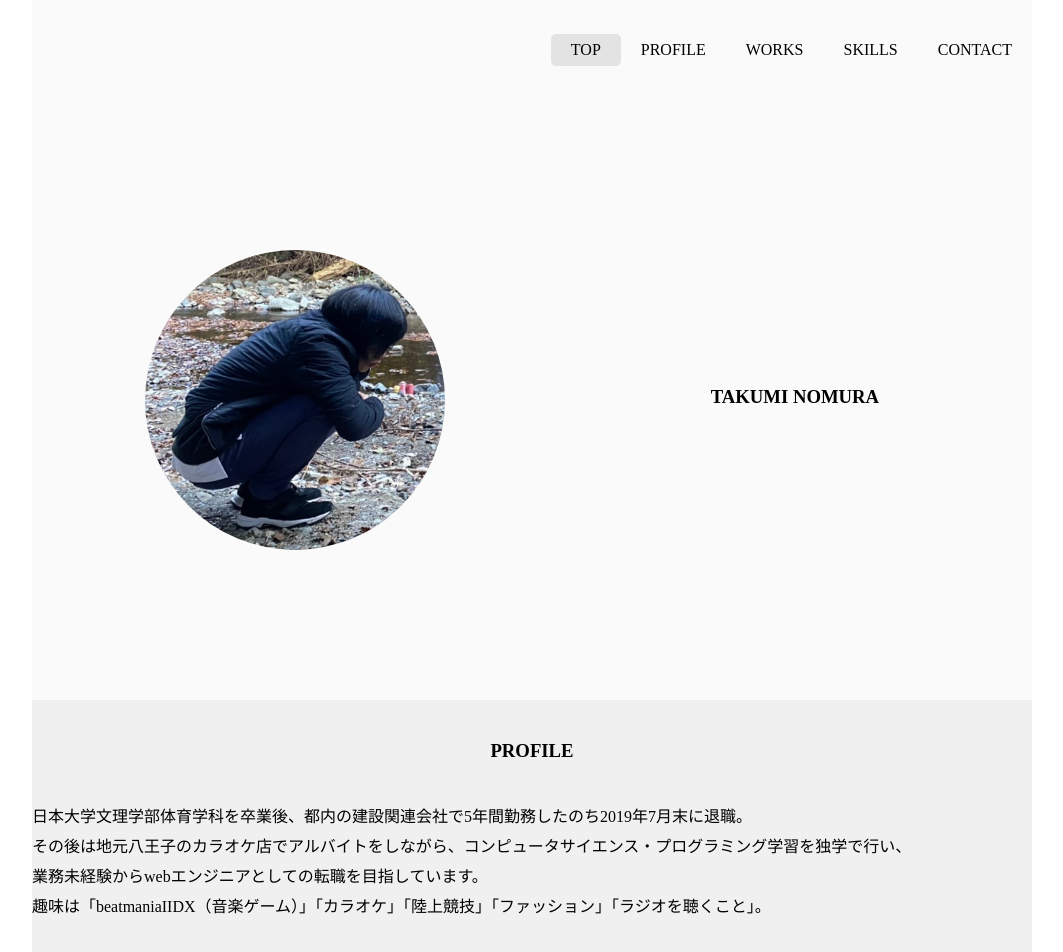
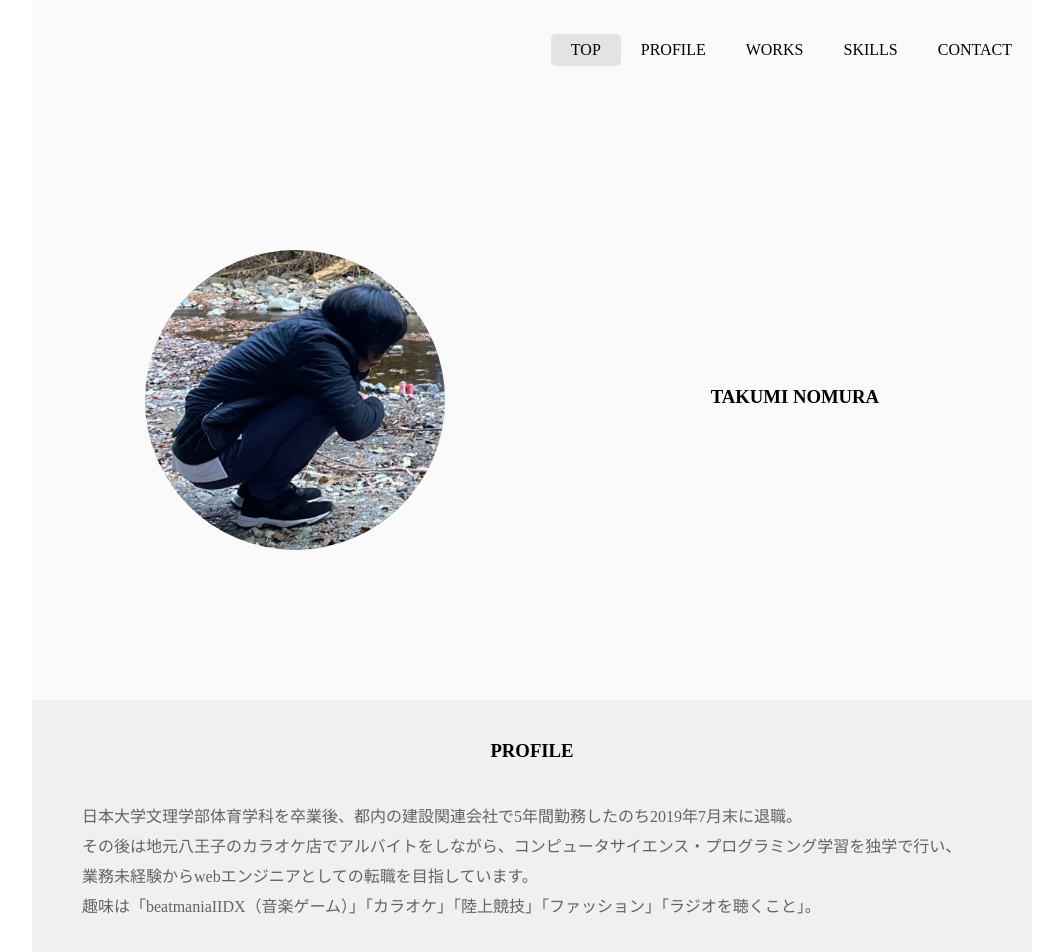
Before and after one commit to ta93n/profile_page, a React (Create React App) app: page / in a window 1280 px wide. Shown: the top 952 px of the page, without its empty margins (108-1171 px from the left). Built offline with nearby package versions, Linux system fonts and the light colour scheme.

Commit message:
[change]デザイン変更

```diff
--- a/src/App.scss
+++ b/src/App.scss
@@ -71,7 +71,9 @@ header {
       }
     }
     .profile-contents {
+      padding: 0 50px;
       p {
+        color: #636363;
         line-height: 30px;
       }
     }
```
